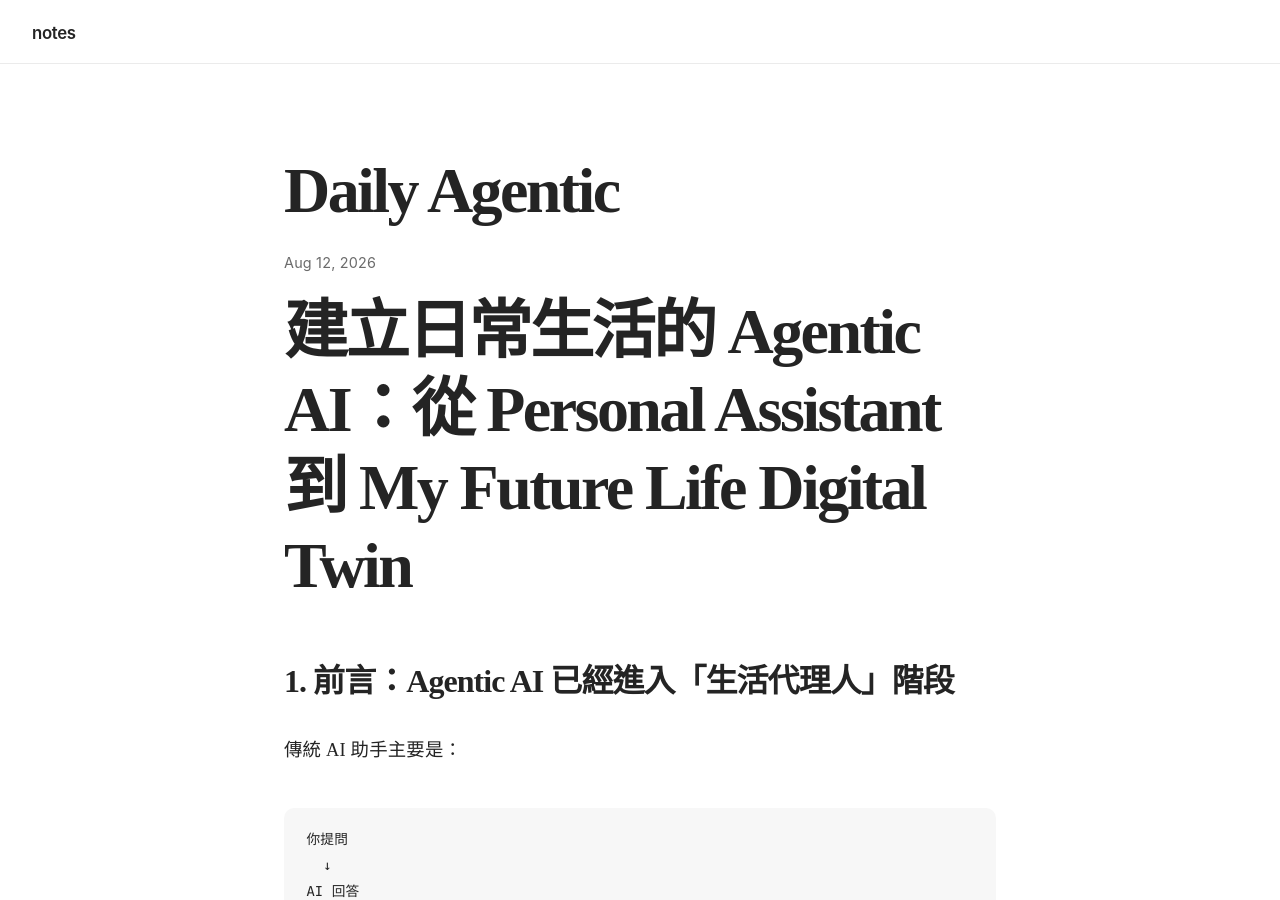
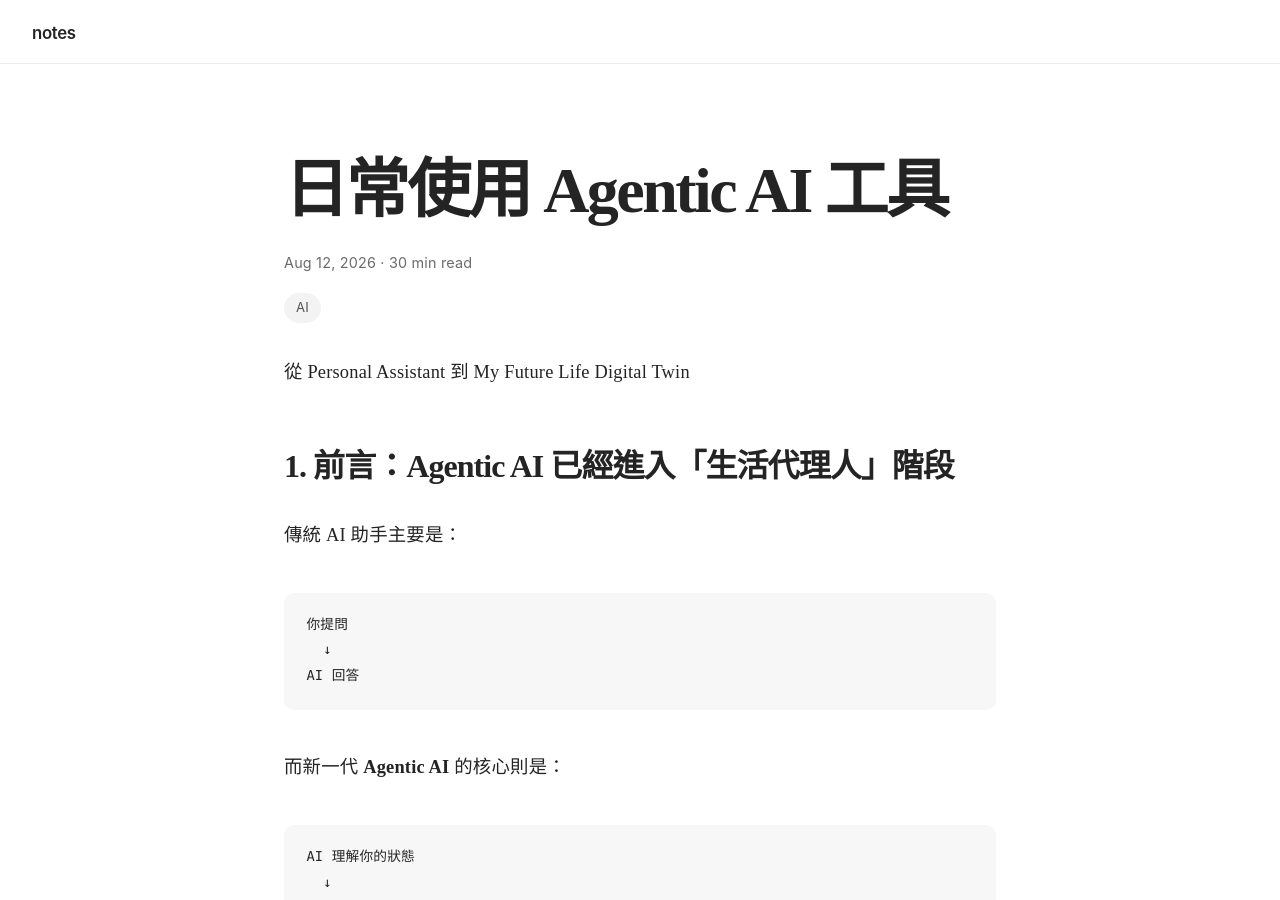
Before and after one commit to linjose/notes, a Jekyll site: the page built from _posts/2026-08-12-daily-agentic.md, in a window 1280 px wide and 900 px high. Built offline with Jekyll 4.4.1, drawn with Linux system fonts in a browser that asks for light colours; our own code applies the rules of GitHub Pages for plain Markdown files.

Commit message:
Update 2026-08-12-daily-agentic.md

```diff
--- a/_posts/2026-08-12-daily-agentic.md
+++ b/_posts/2026-08-12-daily-agentic.md
@@ -1,4 +1,13 @@
-# 建立日常生活的 Agentic AI：從 Personal Assistant 到 My Future Life Digital Twin
+---
+layout: post
+title: 日常使用 Agentic AI 工具
+date: 2026-08-12
+reading_time: 30 min read
+tags: [AI]
+excerpt:
+---
+
+從 Personal Assistant 到 My Future Life Digital Twin
 
 ## 1. 前言：Agentic AI 已經進入「生活代理人」階段
 
```
